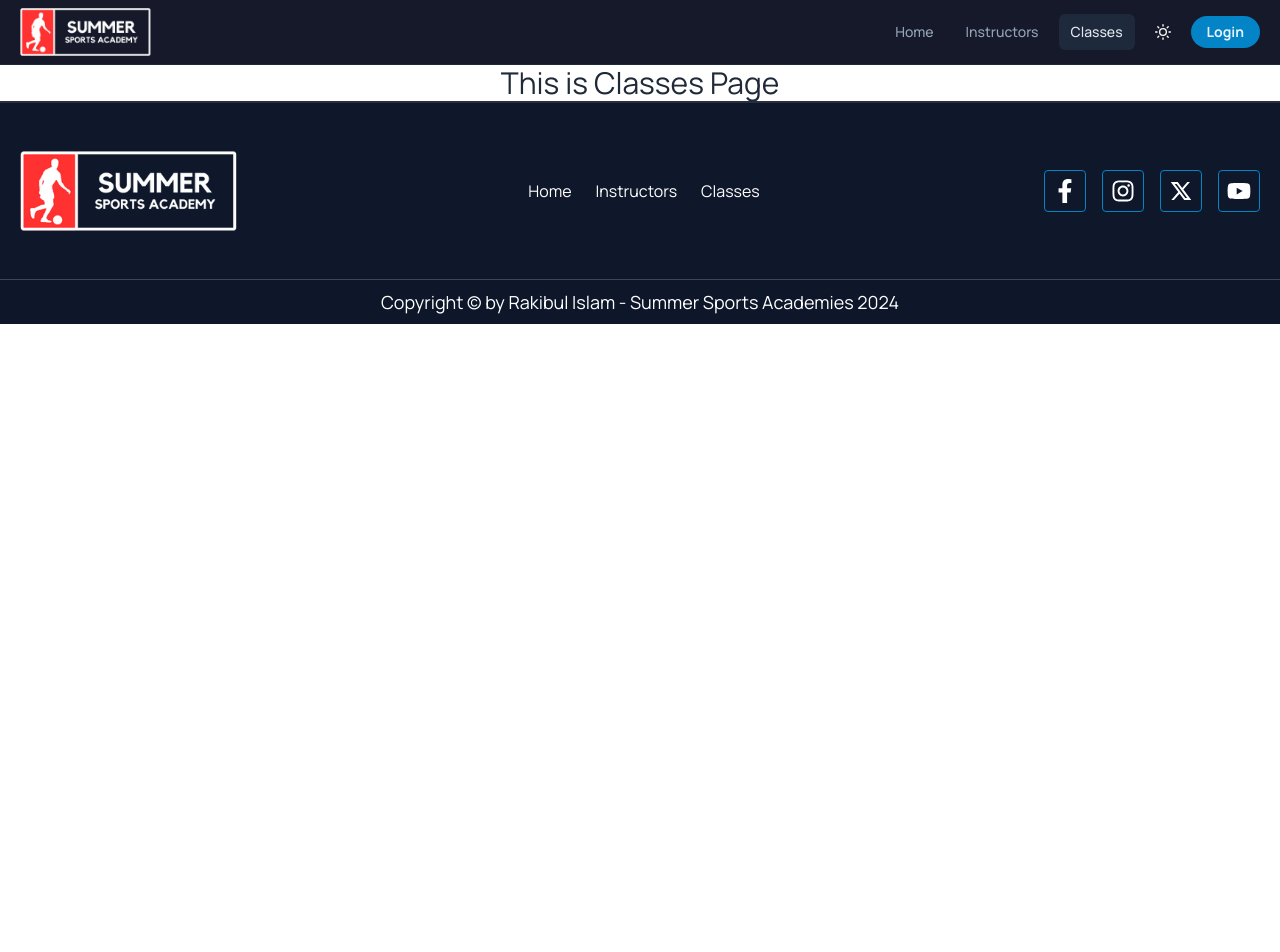
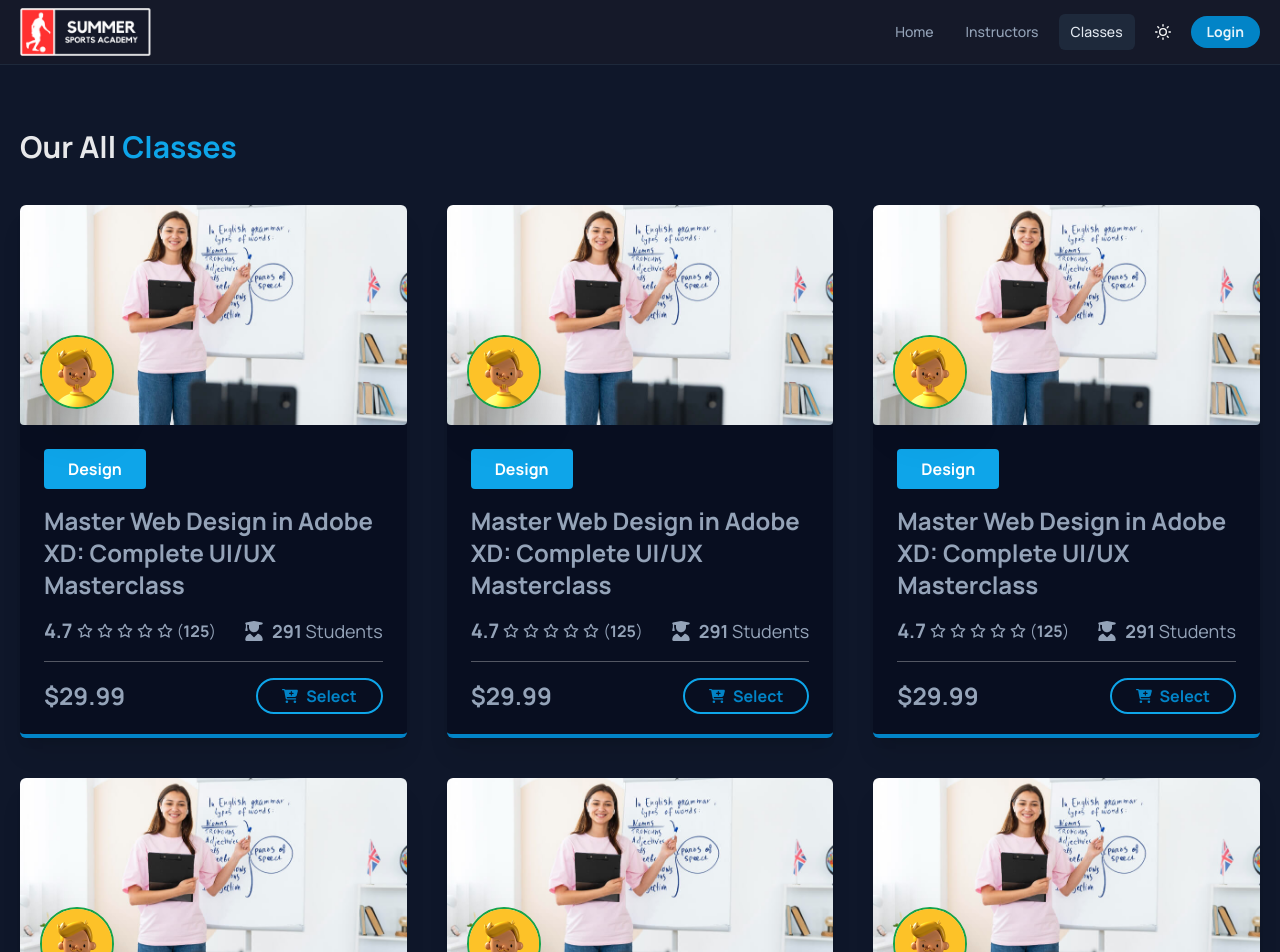
Before and after one commit to prorakib99/sports-academies-school-client, a React (Vite) app: page /classes in a window 1280 px wide. Shown: the top 952 px of the page. Before the commit the page ends 800 px from the top, so only its background shows below. Built offline with nearby package versions, Linux system fonts and the light colour scheme; no server answers.

Commit message:
Implement Classes Page with CourseCard component and also using PageTitle component

```diff
--- a/src/pages/Authentication/Login/Login.jsx
+++ b/src/pages/Authentication/Login/Login.jsx
@@ -27,6 +27,7 @@ const Login = () => {
             })
             .catch((err) => {
                 setIsLoading(false);
+                console.log(err.code);
                 console.log(err.message);
             });
     };
--- a/src/pages/Classes/Classes/Classes.jsx
+++ b/src/pages/Classes/Classes/Classes.jsx
@@ -1,7 +1,26 @@
+import CourseCard from '../../Home/PopularCourses/CourseCard/CourseCard';
+import PageTitle from '../../Shared/PageTitle/PageTitle';
+
 const Classes = () => {
     return (
-        <div className='container'>
-            <h3 className='text-3xl text-center'>This is Classes Page</h3>
+        <div className='py-16 dark:bg-slate-900 border-b-2 border-gray-300 dark:border-white/10 bg-gray-100'>
+            <div className='container'>
+                <PageTitle title='Classes' />
+                <div className='grid md:grid-cols-2 lg:grid-cols-3 gap-10 py-10'>
+                    <CourseCard />
+                    <CourseCard />
+                    <CourseCard />
+                    <CourseCard />
+                    <CourseCard />
+                    <CourseCard />
+                    <CourseCard />
+                    <CourseCard />
+                    <CourseCard />
+                    <CourseCard />
+                    <CourseCard />
+                    <CourseCard />
+                </div>
+            </div>
         </div>
     );
 };
--- /dev/null
+++ b/src/pages/Shared/PageTitle/PageTitle.jsx
@@ -0,0 +1,9 @@
+const PageTitle = ({ title }) => {
+    return (
+        <h4 className='font-bold text-3xl dark:text-white/90'>
+            Our All <span className='dark:text-sky-500'>{title}</span>
+        </h4>
+    );
+};
+
+export default PageTitle;
```
